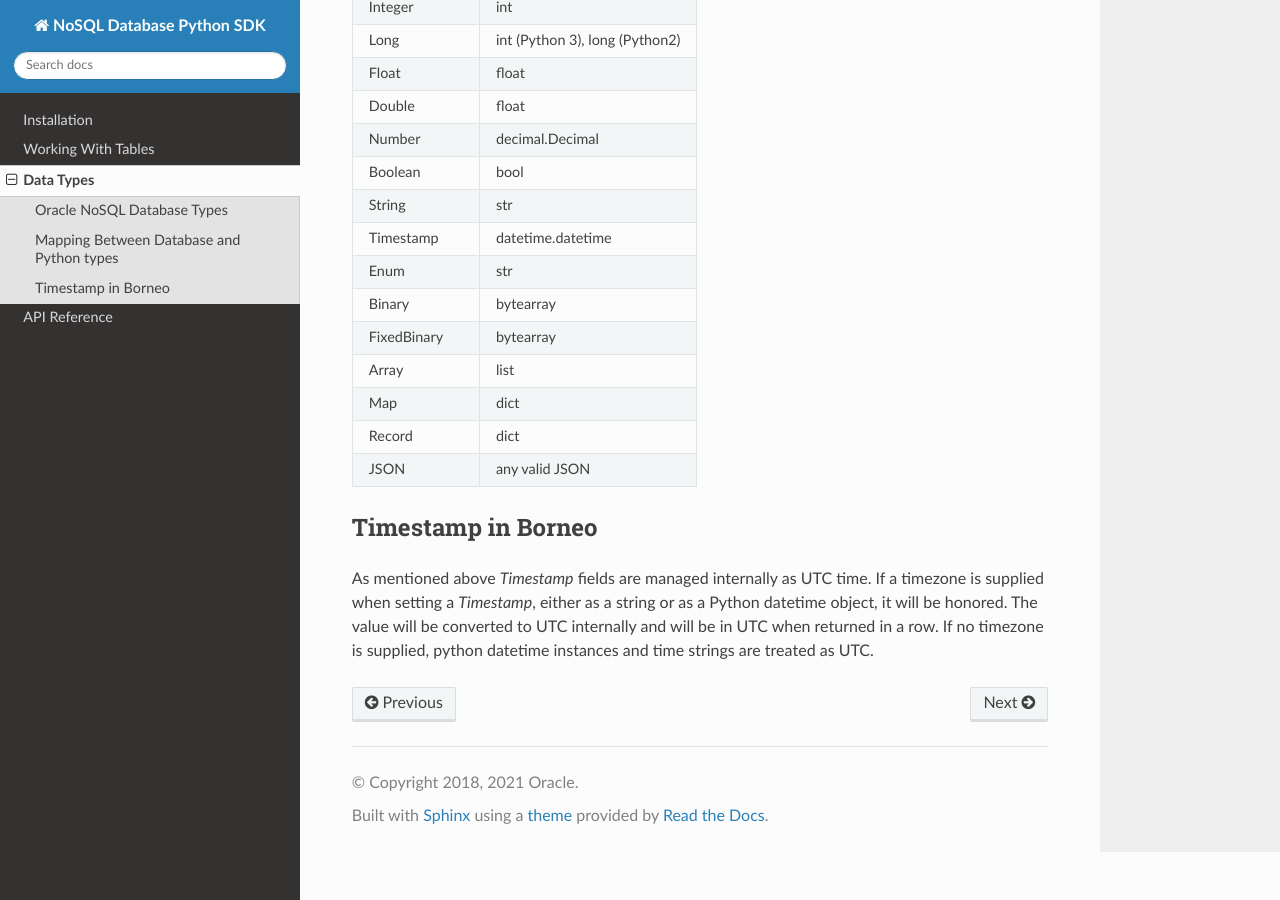
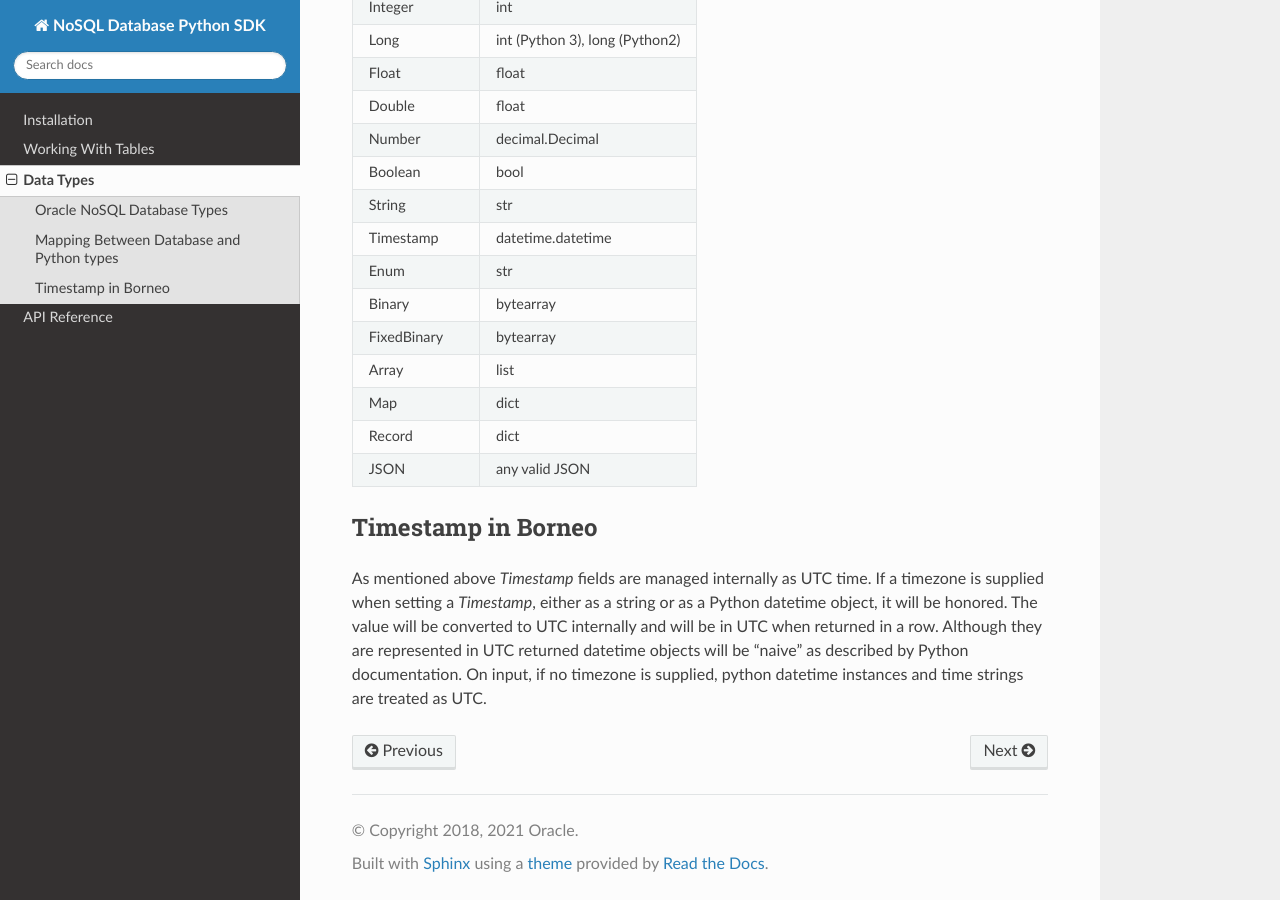
Before and after one commit to oracle/nosql-python-sdk, a Sphinx documentation site: the page built from docs/datatypes.rst, in a window 1280 px wide and 900 px high, scrolled down 1002 px. Built offline with Sphinx 7.4.7 and the Read the Docs theme 2.0.0, drawn with Linux system fonts in a browser that asks for light colours; the version number is read from the project's files by our own code.

Commit message:
Revert TIMESTAMP fields returned by the system to be naive datetime objects to avoid a breaking change in timezone handling.

```diff
--- a/CHANGELOG.rst
+++ b/CHANGELOG.rst
@@ -46,8 +46,9 @@ _______
   NoSQLHandle.table_request followed by TableResult.wait_for_completion.
 * Change PreparedStatement.set_variable method to support both name and position
   variables.
-* Enhance handling of TIMESTAMP types to consider a datetime instance with
-  and explicit timezone.
+* Enhance handling of TIMESTAMP types to better handle a datetime instance with
+  an explicit timezone. By default fields of type TIMESTAMP returned by the system
+  are represented by a  "naive" (not timezone aware) datetime object in the timezone UTC.
 
 Fixed
 _____
--- a/docs/datatypes.rst
+++ b/docs/datatypes.rst
@@ -70,5 +70,7 @@ Timestamp in Borneo
 As mentioned above *Timestamp* fields are managed internally as UTC time. If a
 timezone is supplied when setting a *Timestamp*, either as a string or as a
 Python datetime object, it will be honored. The value will be converted to UTC
-internally and will be in UTC when returned in a row. If no timezone is
-supplied, python datetime instances and time strings are treated as UTC.
+internally and will be in UTC when returned in a row. Although they are represented
+in UTC returned datetime objects will be "naive" as described by Python documentation.
+On input, if no timezone is supplied, python datetime instances and time strings are
+treated as UTC.
```
Also changed, not shown: 3 other files.
